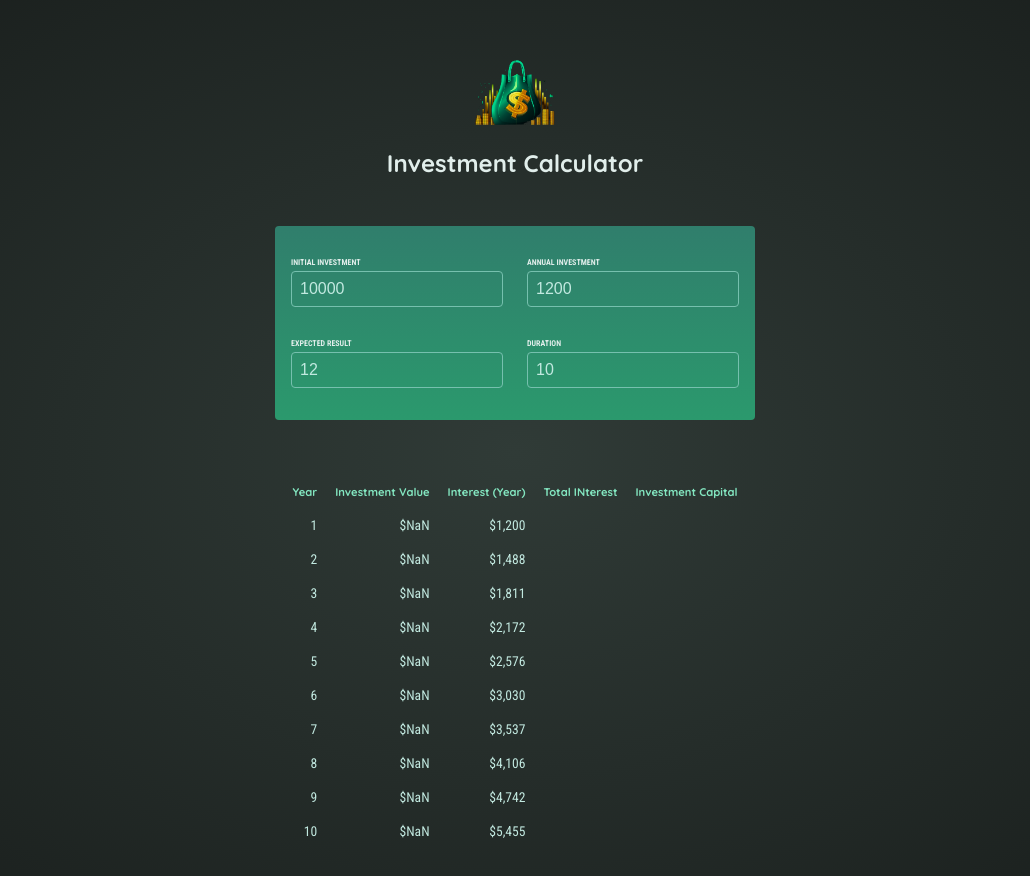
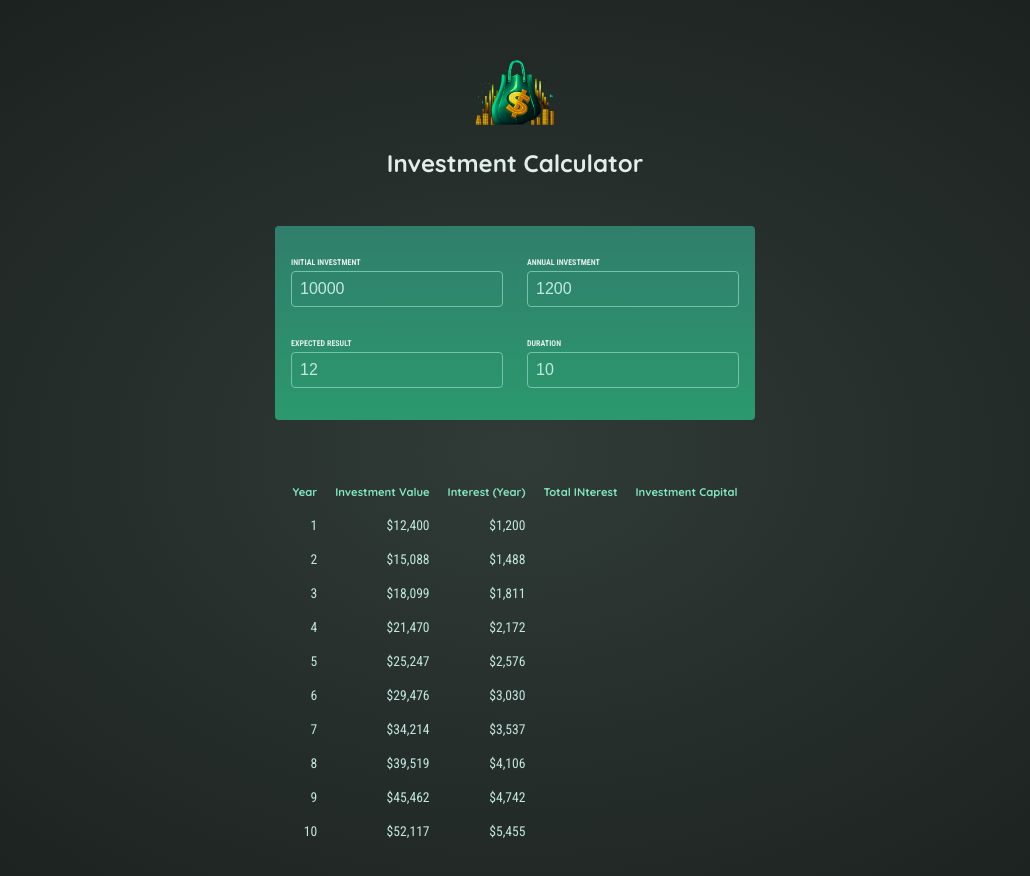
Before and after one commit to shouvik3537/Investment-calculator, a React (Vite) app: page / in a window 1280 px wide. Shown: the top 876 px of the page, without its empty margins (125-1155 px from the left). Built offline with nearby package versions, Linux system fonts and the light colour scheme.

Commit message:
Outputing result

```diff
--- a/src/components/Result.jsx
+++ b/src/components/Result.jsx
@@ -16,7 +16,7 @@ export default function Result({input}){
                 {resultData.map(yearData => {
                     return <tr key={yearData.year}>
                         <td>{yearData.year}</td>
-                        <td>{formatter.format(yearData.valueEndofYear)}</td>
+                        <td>{formatter.format(yearData.valueEndOfYear)}</td>
                         <td>{formatter.format(yearData.interest)}</td>
                         <td></td>
                         <td></td>
```
